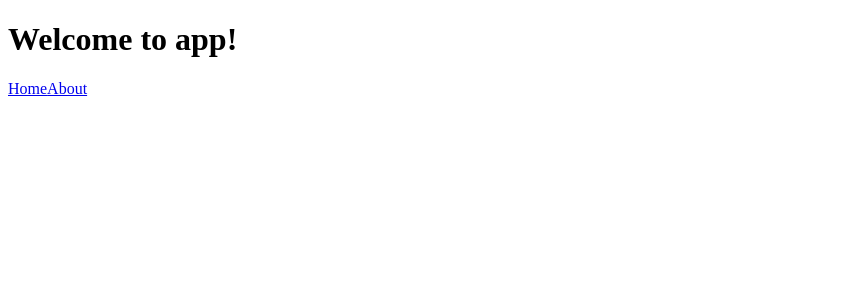
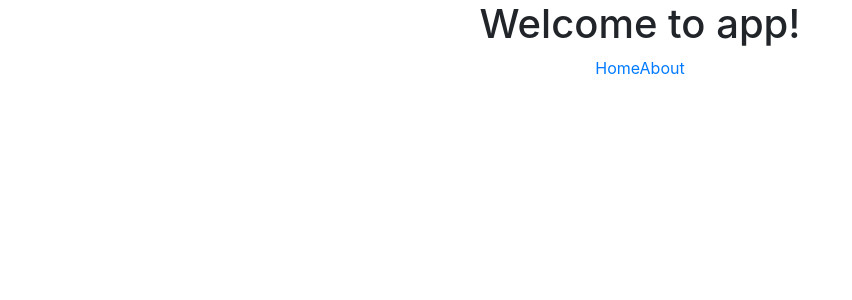
Before and after one commit to khanh8609vnz3/angular-app, an Angular app: page / in a window 1280 px wide. Shown: the top 300 px of the page, without its empty margins (0-852 px from the left). Built offline with nearby package versions, Linux system fonts and the light colour scheme.

Commit message:
Add bootstrap, change css to scss file

```diff
--- a/package.json
+++ b/package.json
@@ -21,7 +21,7 @@
     "@angular/platform-browser": "^5.2.0",
     "@angular/platform-browser-dynamic": "^5.2.0",
     "@angular/router": "^5.2.0",
-    "boostrap": "^2.0.0",
+    "bootstrap": "^4.3.1",
     "core-js": "^2.4.1",
     "jquery": "^3.3.1",
     "rxjs": "^5.5.12",
--- a/src/app/app.component.css
+++ b/src/app/app.component.css
@@ -0,0 +1,3 @@
+#app {
+  text-align: center
+}
--- a/src/app/app.component.html
+++ b/src/app/app.component.html
@@ -1,5 +1,5 @@
 <!--The content below is only a placeholder and can be replaced.-->
-<div>
+<div id="app">
   <h1>
     Welcome to {{ title }}!
   </h1>
--- a/src/app/component/about/about.component.ts
+++ b/src/app/component/about/about.component.ts
@@ -1,15 +1,12 @@
-import { Component, OnInit } from '@angular/core';
+import { Component, OnInit } from "@angular/core";
 
 @Component({
-  selector: 'app-about',
-  templateUrl: './about.component.html',
-  styleUrls: ['./about.component.css']
+  selector: "app-about",
+  templateUrl: "./about.component.html",
+  styleUrls: ["./about.component.scss"]
 })
 export class AboutComponent implements OnInit {
+  constructor() {}
 
-  constructor() { }
-
-  ngOnInit() {
-  }
-
+  ngOnInit() {}
 }
--- a/src/app/component/home/home.component.html
+++ b/src/app/component/home/home.component.html
@@ -7,14 +7,14 @@
     </li>
   </ul> -->
 
-  <form (ngSubmit)="onSubmit(formSignIn);" #formSignIn="ngForm">
-    <button>Submit</button>
+  <form class="form" (ngSubmit)="onSubmit(formSignIn);" #formSignIn="ngForm">
     <div>
-      <input type="text" name="email" #txtEmail="ngModel" ngModel required>
+      <input class="form-control" type="text" name="email" #txtEmail="ngModel" ngModel required>
       <span *ngIf="txtEmail?.touched && txtEmail?.errors?.required">Nhap email de ban</span>
     </div>
     <div>
-      <input type="text" name="userName" ngModel>
+      <input class="form-control" type="text" name="userName" ngModel>
     </div>
+    <input name="" id="" class="btn btn-primary" type="submit" value="Submit">
   </form>
 </div>
--- /dev/null
+++ b/src/app/component/home/home.component.scss
@@ -0,0 +1,6 @@
+.form {
+  border: 1px solid gray;
+  padding: 15px;
+  max-width: 500px;
+  margin: auto;
+}
--- a/src/app/component/home/home.component.ts
+++ b/src/app/component/home/home.component.ts
@@ -4,7 +4,7 @@ import { HomeService } from "./home.service";
 @Component({
   selector: "app-home",
   templateUrl: "./home.component.html",
-  styleUrls: ["./home.component.css"]
+  styleUrls: ["./home.component.scss"]
 })
 export class HomeComponent implements OnInit {
   constructor(private homeService: HomeService) {}
--- a/src/styles.css
+++ b/src/styles.css
@@ -1 +1,3 @@
 /* You can add global styles to this file, and also import other style files */
+
+@import '~bootstrap/dist/css/bootstrap.min.css';
```
Also changed, not shown: src/app/app.router.ts (+5 -5 lines), src/app/component/about/about.component.css (deleted), src/app/component/about/about.component.scss (added), src/app/component/home/home.component.css (deleted), 1 other file (tests, documents, lock files or other folders).
